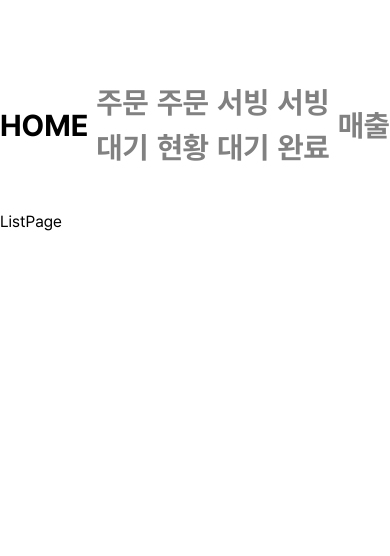
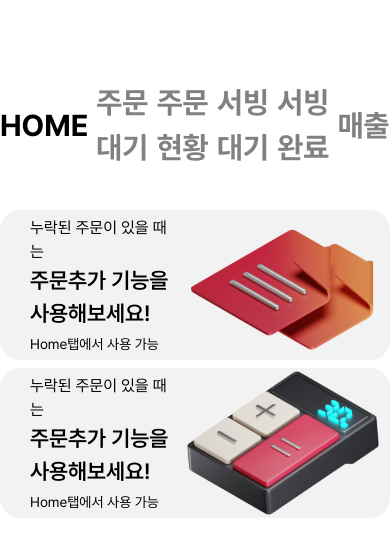
Before and after one commit to TableService-DD/DD_kiosk, a React (Vite) app in the folder dd/: page /order-list in a window 390 px wide. Shown: the top 556 px of the page. Built offline with nearby package versions, Linux system fonts and the light colour scheme.

Commit message:
[ADD] 이미지 추가 및 배너 카드 추가 , 반응형

```diff
--- a/dd/src/components/Header.tsx
+++ b/dd/src/components/Header.tsx
@@ -25,7 +25,7 @@ function Header() {
           }}
           className={`
           ${selectedTab === tab.name ? 'text-active' : 'text-inActive'}
-          w-[140px] text-[30px] bolder transition-colors ${dur200}`}
+          w-[140px] text-[30px] bolder transition-colors ${dur200} text-left`}
         >
           {tab.name}
         </button>
--- a/dd/src/pages/ListPage.tsx
+++ b/dd/src/pages/ListPage.tsx
@@ -1,5 +1,46 @@
 function ListPage() {
-  return <div>ListPage</div>;
+  return (
+    <section className="flex flex-col">
+      <div className="flex lg:flex-row flex-col grid-cols-1 gap-2">
+        <div className="flex items-center justify-between w-full h-[150px] lg:h-[130px] bg-Gray08 rounded-[20px]">
+          <article className="flex flex-col gap-1 pl-[30px] py-[30px]">
+            <p>
+              누락된 주문이 있을 때는
+              <br />
+              <span className="text-[22px] semibolder">
+                주문추가 기능을 사용해보세요!
+              </span>
+            </p>
+
+            <span className="text-[14px]">Home탭에서 사용 가능</span>
+          </article>
+          <img
+            className=" object-cover"
+            src="/images/3d/docu.png"
+            alt="document"
+          />
+        </div>
+        <div className="flex items-center justify-between w-full h-[150px] lg:h-[130px] bg-Gray08 rounded-[20px]">
+          <article className="flex flex-col gap-1 pl-[30px] py-[30px]">
+            <p>
+              누락된 주문이 있을 때는
+              <br />
+              <span className="text-[22px] semibolder">
+                주문추가 기능을 사용해보세요!
+              </span>
+            </p>
+
+            <span className="text-[14px]">Home탭에서 사용 가능</span>
+          </article>
+          <img
+            className=" object-cover"
+            src="/images/3d/calcu.png"
+            alt="document"
+          />
+        </div>
+      </div>
+    </section>
+  );
 }
 
 export default ListPage;
--- a/dd/tailwind.config.js
+++ b/dd/tailwind.config.js
@@ -11,6 +11,7 @@ export default {
         Gray05: '#D4D4D4', // 오타 수정 (Gary05 -> Gray05)
         Gray06: '#E9E9E9',
         Gray07: '#F4F4F4',
+        Gray08: '#F2F2F2',
         inActive: '#818181',
         Active: '#000000',
         primary: '#FF6A00',
```
Also changed, not shown: dd/public/images/3d/calcu.png (added), dd/public/images/3d/docu.png (added).
